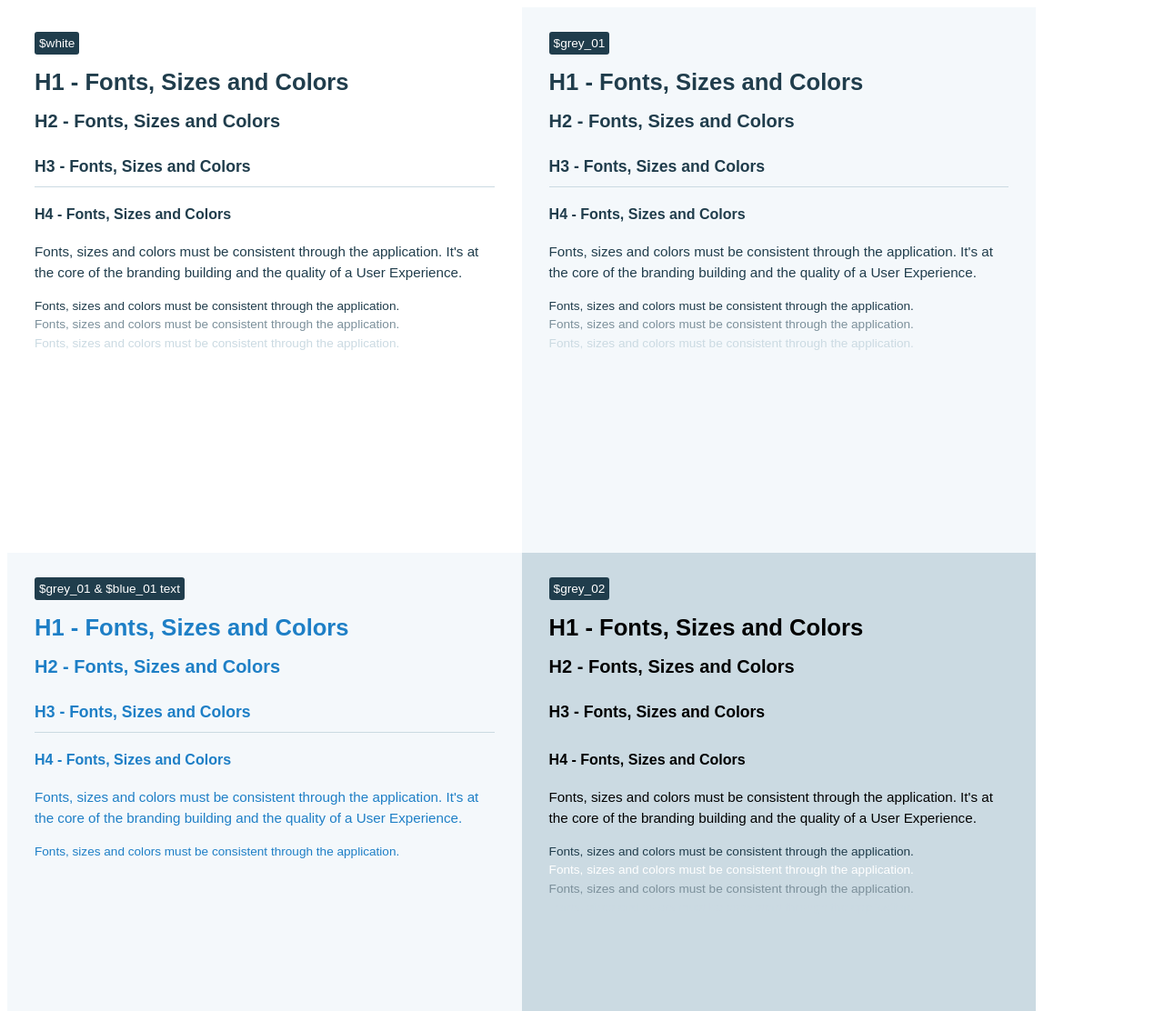
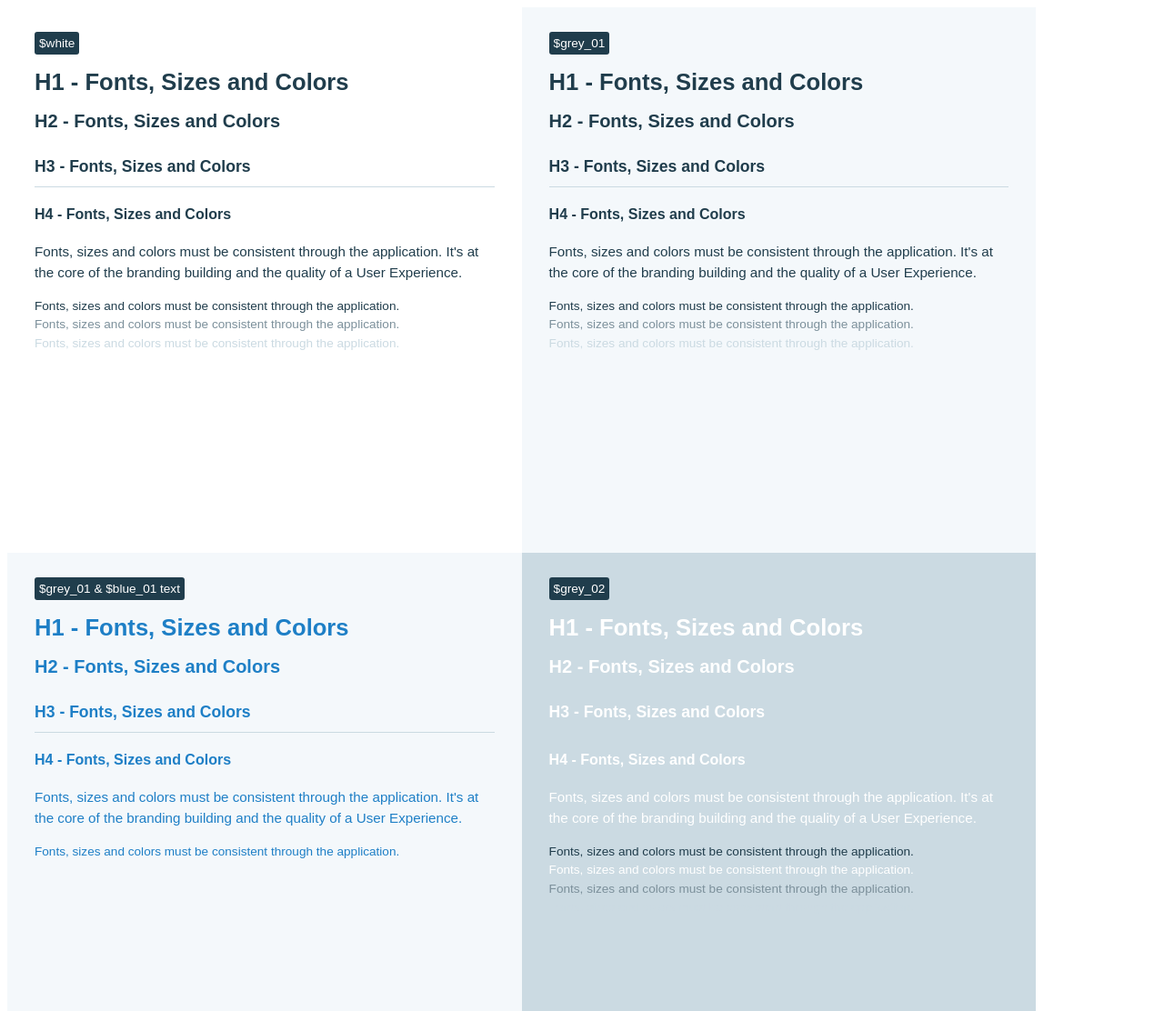
Before and after one commit to cintia/cintia.github.io, a plain HTML site: page index.html in a window 1280 px wide. Shown: the top 1112 px of the page at 91% size. Drawn offline with Linux system fonts and the light colour scheme.

Commit message:
Update index.html

```diff
--- a/index.html
+++ b/index.html
@@ -72,11 +72,11 @@
 	</div>
 	<div class="colors grey_02">
 		<span class="tag">$grey_02</span></br>
-		<h1 class="bg_grey_02_txt_white">H1 - Fonts, Sizes and Colors</h1>
-		<h2 class="bg_grey_02_txt_white">H2 - Fonts, Sizes and Colors</h2>
-		<h3 class="bg_grey_02_txt_white">H3 - Fonts, Sizes and Colors</h3>
-		<h4 class="bg_grey_02_txt_white">H4 - Fonts, Sizes and Colors</h4>
-		<p class="bg_grey_02_txt_white">Fonts, sizes and colors must be consistent through the application. It's at the core of the branding building and the quality of a User Experience.</p>
+		<h1 class="bg_grey_02_ txt_white">H1 - Fonts, Sizes and Colors</h1>
+		<h2 class="bg_grey_02_ txt_white">H2 - Fonts, Sizes and Colors</h2>
+		<h3 class="bg_grey_02_ txt_white">H3 - Fonts, Sizes and Colors</h3>
+		<h4 class="bg_grey_02_ txt_white">H4 - Fonts, Sizes and Colors</h4>
+		<p class="bg_grey_02_ txt_white">Fonts, sizes and colors must be consistent through the application. It's at the core of the branding building and the quality of a User Experience.</p>
 		<span class="bg_white_ txt_grey_04">Fonts, sizes and colors must be consistent through the application.</span></br>
 		<span class="bg_grey_02_ txt_white">Fonts, sizes and colors must be consistent through the application.</span></br>
 		<span class="bg_grey_02_ txt_grey_03">Fonts, sizes and colors must be consistent through the application.</span></br>
```
